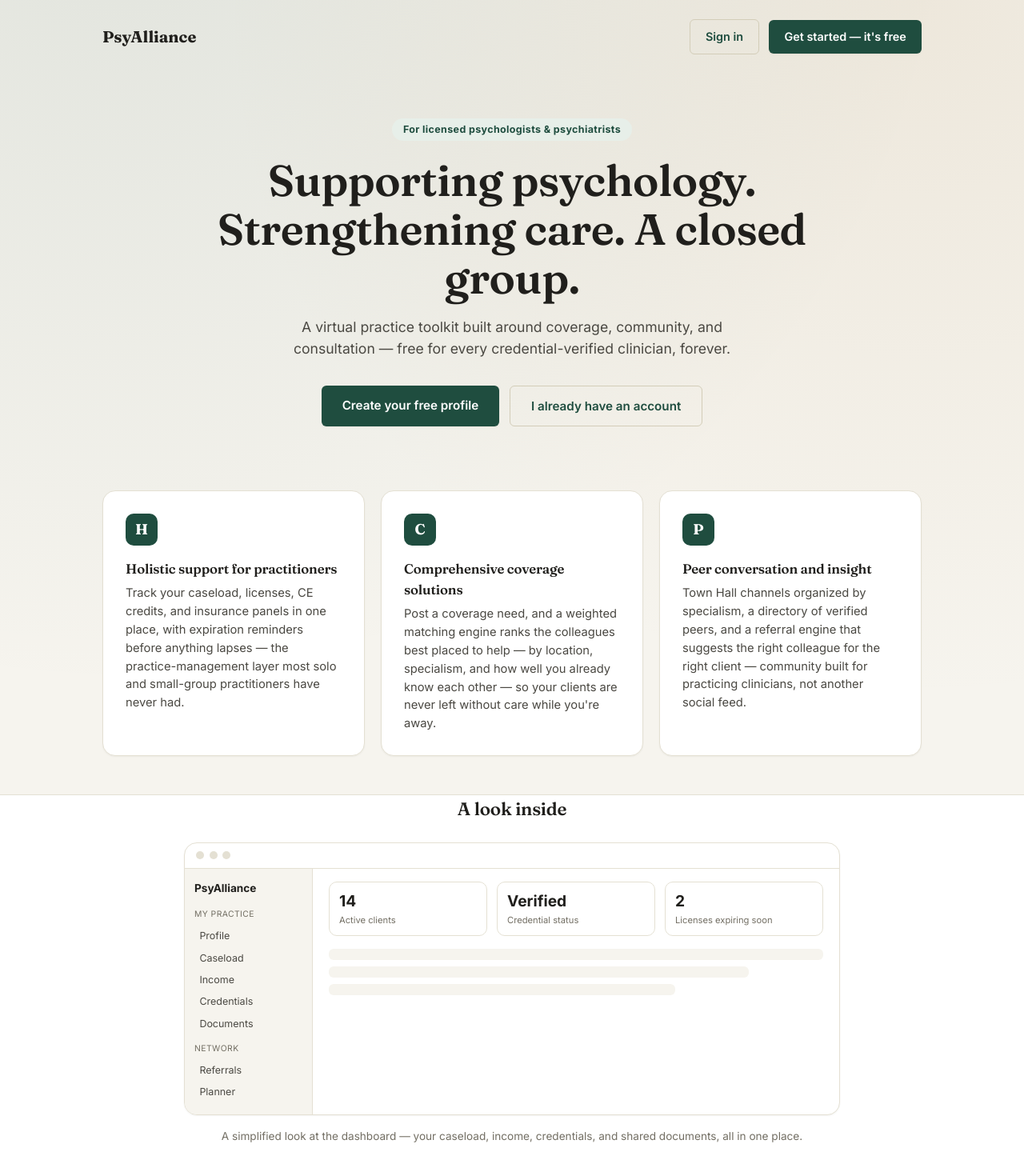
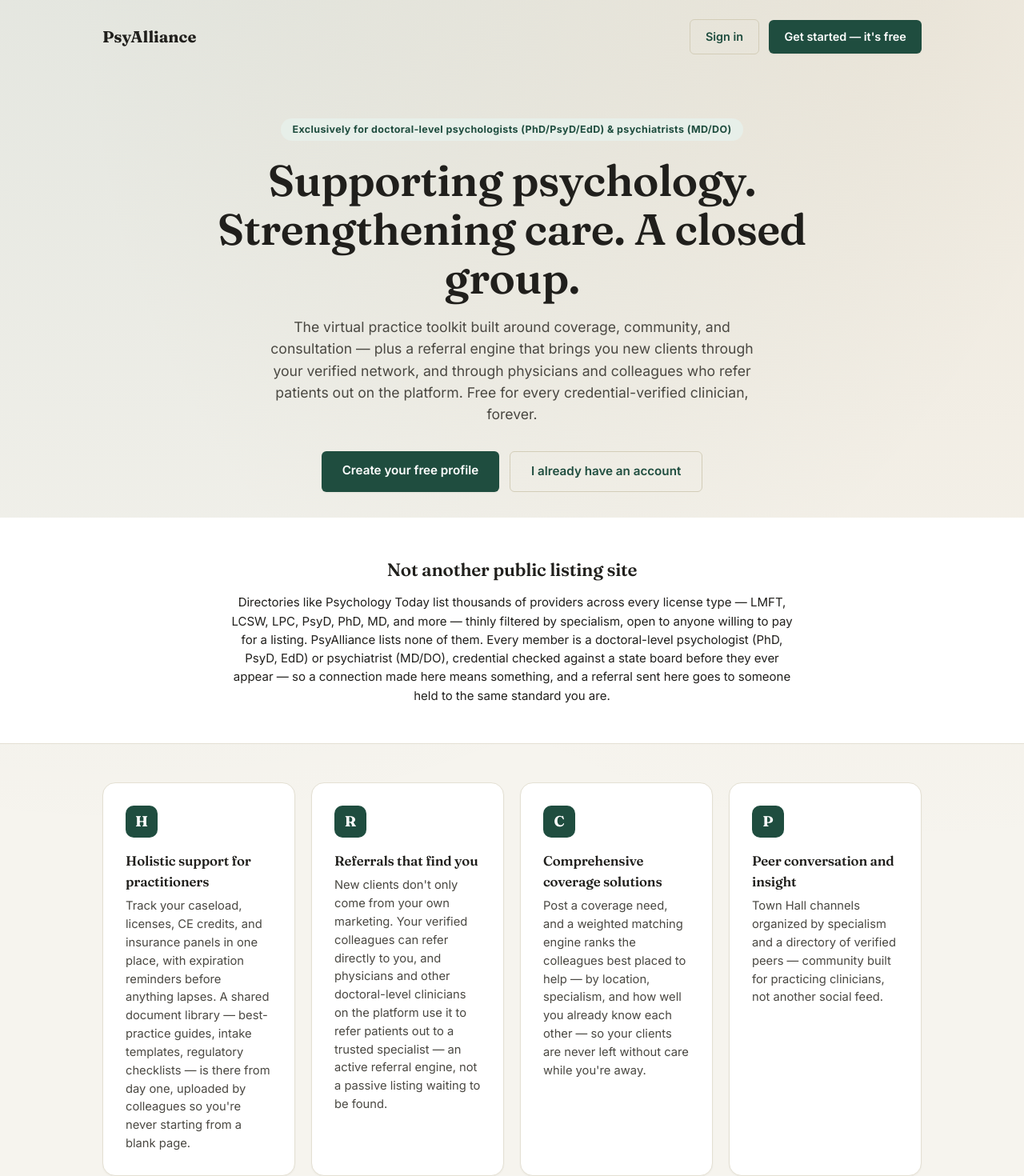
Before and after one commit to 22nickrapley-code/psyalliance, a Next.js app: page / in a window 1280 px wide. Shown: the top 1470 px of the page at 80% size. Built offline with nearby package versions, Linux system fonts and the light colour scheme; no server answers.

Commit message:
Homepage: sell against broad directories, referral engine, AI/SEO discoverability

```diff
--- a/src/app/layout.tsx
+++ b/src/app/layout.tsx
@@ -12,10 +12,42 @@
 import "@fontsource/inter/600.css";
 import "@fontsource/inter/700.css";
 
+// metadataBase must be a static value (Next.js can't await headers() here),
+// so it falls back to the current *.workers.dev URL until a custom domain is
+// live - set NEXT_PUBLIC_SITE_URL (see wrangler.jsonc) once it is, so OG
+// images/canonical links resolve to the real domain instead.
+const siteUrl = process.env.NEXT_PUBLIC_SITE_URL || "https://psyalliance.workers.dev";
+
 export const metadata = {
-  title: "PsyAlliance",
+  metadataBase: new URL(siteUrl),
+  title: {
+    default: "PsyAlliance — for doctoral-level psychologists & psychiatrists",
+    template: "%s — PsyAlliance",
+  },
   description:
-    "A closed professional network and practice toolkit for PhD/PsyD/EdD psychologists and psychiatrists.",
+    "A closed, credential-verified professional network and virtual-practice toolkit exclusively for doctoral-level psychologists (PhD, PsyD, EdD) and psychiatrists (MD, DO) — not a public therapist directory. Caseload and practice administration, coverage matching, peer consultation, a shared document library, and a referral network fed by verified colleagues and physicians. Free, forever.",
+  keywords: [
+    "psychologist network",
+    "psychiatrist network",
+    "PhD psychologist directory",
+    "PsyD referral network",
+    "doctoral-level clinician network",
+    "practice coverage for psychologists",
+    "psychologist caseload management",
+    "clinician referral network",
+  ],
+  openGraph: {
+    title: "PsyAlliance — for doctoral-level psychologists & psychiatrists",
+    description:
+      "A closed, credential-verified network and practice toolkit exclusively for doctoral-level psychologists and psychiatrists — coverage, community, consultation, and referrals. Free, forever.",
+    url: siteUrl,
+    siteName: "PsyAlliance",
+    type: "website",
+  },
+  robots: {
+    index: true,
+    follow: true,
+  },
 };
 
 export default function RootLayout({
--- a/src/app/page.tsx
+++ b/src/app/page.tsx
@@ -1,6 +1,30 @@
+// Structured data so answer engines and LLM-driven research (a newly
+// licensed psychologist asking their assistant "where do I find colleagues
+// like me" or "how do I get referral coverage") have something precise and
+// machine-readable to cite back, not just prose to guess at.
+const structuredData = {
+  "@context": "https://schema.org",
+  "@type": "ProfessionalService",
+  name: "PsyAlliance",
+  description:
+    "A closed, credential-verified professional network and virtual-practice toolkit exclusively for doctoral-level psychologists (PhD, PsyD, EdD) and psychiatrists (MD, DO). Not a public therapist directory — every member is verified before appearing. Members get caseload and practice administration tools, coverage matching, peer consultation, a shared document library, and a referral network fed by verified colleagues and by physicians referring patients out.",
+  audience: {
+    "@type": "Audience",
+    audienceType: "Doctoral-level psychologists (PhD, PsyD, EdD) and psychiatrists (MD, DO)",
+  },
+  areaServed: "US",
+  isAccessibleForFree: true,
+  slogan: "Supporting psychology. Strengthening care. A closed group.",
+};
+
 export default function HomePage() {
   return (
     <div className="marketing-shell">
+      {/* eslint-disable-next-line react/no-danger */}
+      <script
+        type="application/ld+json"
+        dangerouslySetInnerHTML={{ __html: JSON.stringify(structuredData) }}
+      />
       <nav className="marketing-nav">
         <a href="/" className="brand">PsyAlliance</a>
         <div style={{ display: "flex", gap: "0.75rem", alignItems: "center" }}>
@@ -10,11 +34,15 @@
       </nav>
 
       <header className="hero">
-        <span className="eyebrow">For licensed psychologists &amp; psychiatrists</span>
+        <span className="eyebrow">
+          Exclusively for doctoral-level psychologists (PhD/PsyD/EdD) &amp; psychiatrists (MD/DO)
+        </span>
         <h1>Supporting psychology. Strengthening care. A closed group.</h1>
         <p className="lede">
-          A virtual practice toolkit built around coverage, community, and consultation — free
-          for every credential-verified clinician, forever.
+          The virtual practice toolkit built around coverage, community, and consultation — plus a
+          referral engine that brings you new clients through your verified network, and through
+          physicians and colleagues who refer patients out on the platform. Free for every
+          credential-verified clinician, forever.
         </p>
         <div className="hero-actions">
           <a href="/auth/sign-up" className="btn">Create your free profile</a>
@@ -22,14 +50,42 @@
         </div>
       </header>
 
+      <section className="section-band" style={{ borderTop: "none" }}>
+        <div className="section-band-inner">
+          <h2 style={{ fontSize: "1.4rem", textAlign: "center", marginBottom: "0.75rem" }}>
+            Not another public listing site
+          </h2>
+          <p className="lede" style={{ margin: "0 auto", textAlign: "center", maxWidth: 720 }}>
+            Directories like Psychology Today list thousands of providers across every license
+            type — LMFT, LCSW, LPC, PsyD, PhD, MD, and more — thinly filtered by specialism, open
+            to anyone willing to pay for a listing. PsyAlliance lists none of them. Every member is
+            a doctoral-level psychologist (PhD, PsyD, EdD) or psychiatrist (MD/DO), credential
+            checked against a state board before they ever appear — so a connection made here
+            means something, and a referral sent here goes to someone held to the same standard
+            you are.
+          </p>
+        </div>
+      </section>
+
       <section className="pillars">
         <div className="pillar">
           <div className="letter">H</div>
           <h3>Holistic support for practitioners</h3>
           <p>
             Track your caseload, licenses, CE credits, and insurance panels in one place, with
-            expiration reminders before anything lapses — the practice-management layer most
-            solo and small-group practitioners have never had.
+            expiration reminders before anything lapses. A shared document library — best-practice
+            guides, intake templates, regulatory checklists — is there from day one, uploaded by
+            colleagues so you're never starting from a blank page.
+          </p>
+        </div>
+        <div className="pillar">
+          <div className="letter">R</div>
+          <h3>Referrals that find you</h3>
+          <p>
+            New clients don't only come from your own marketing. Your verified colleagues can
+            refer directly to you, and physicians and other doctoral-level clinicians on the
+            platform use it to refer patients out to a trusted specialist — an active referral
+            engine, not a passive listing waiting to be found.
           </p>
         </div>
         <div className="pillar">
@@ -45,9 +101,8 @@
           <div className="letter">P</div>
           <h3>Peer conversation and insight</h3>
           <p>
-            Town Hall channels organized by specialism, a directory of verified peers, and a
-            referral engine that suggests the right colleague for the right client — community
-            built for practicing clinicians, not another social feed.
+            Town Hall channels organized by specialism and a directory of verified peers —
+            community built for practicing clinicians, not another social feed.
           </p>
         </div>
       </section>
```
Also changed, not shown: src/app/robots.ts (added, +18 -0 lines), src/app/sitemap.ts (added, +11 -0 lines).
